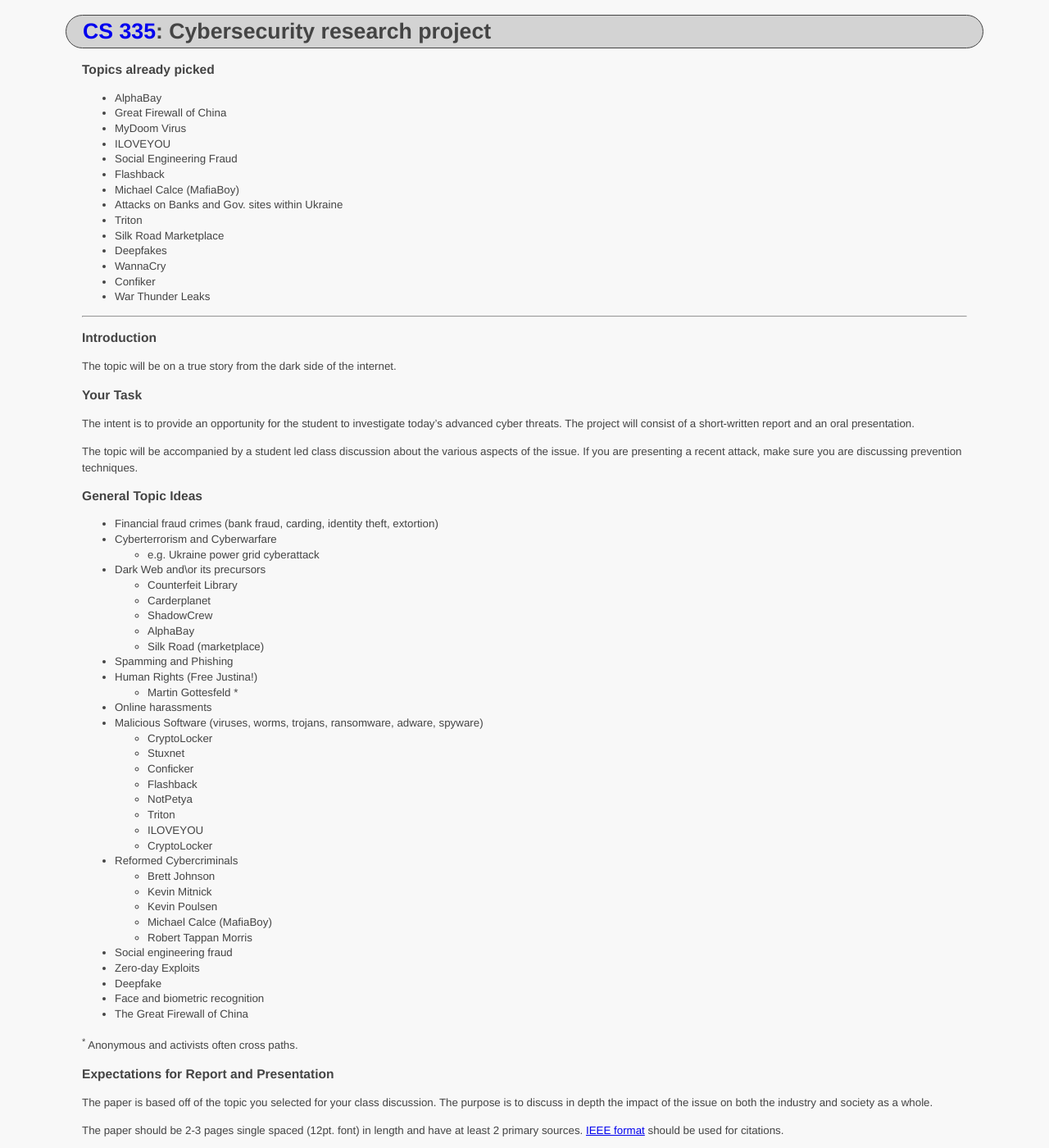
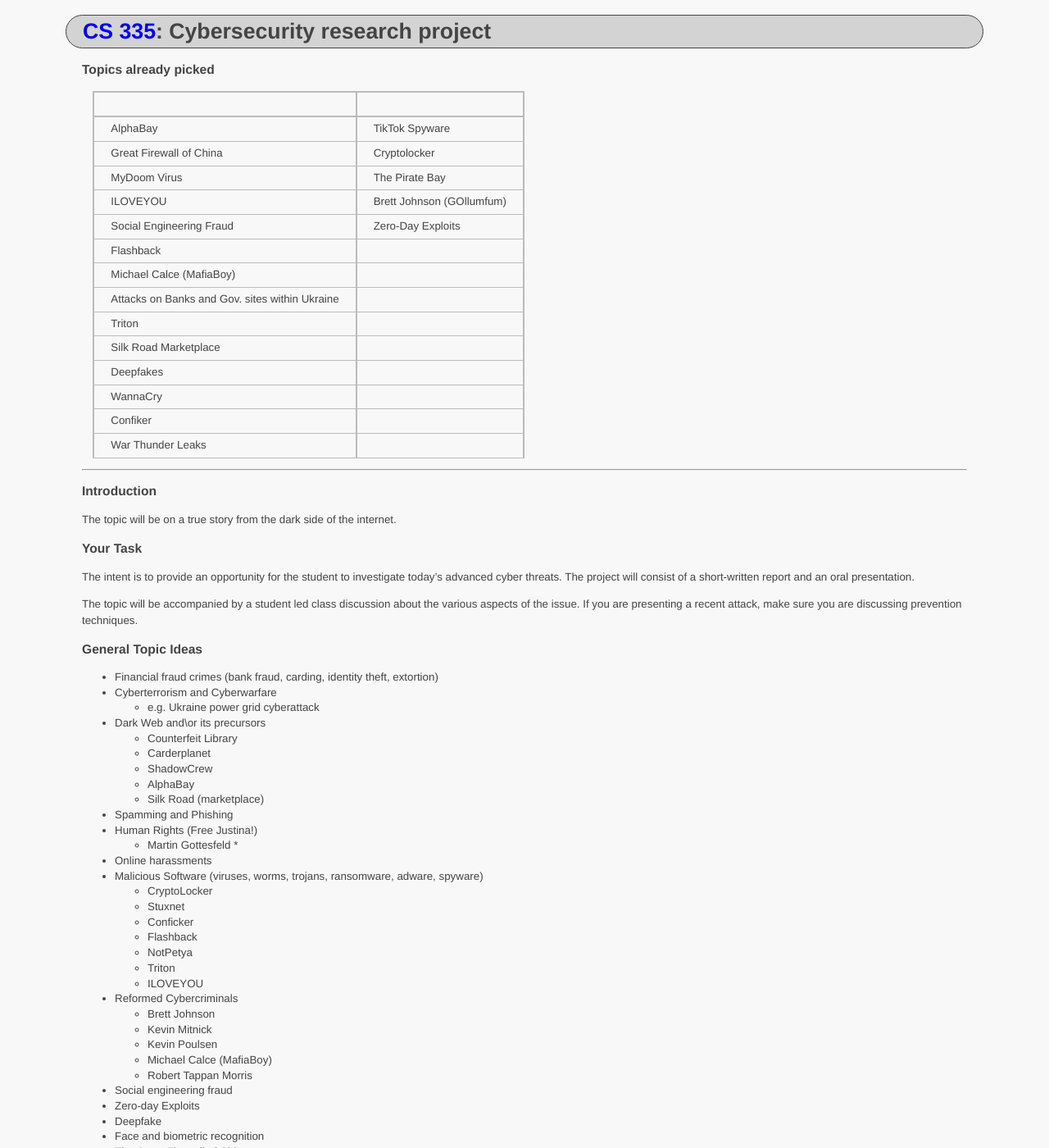
Before and after one commit to ycpcs/cs335-spring2023, a Jekyll site: the page built from assignments/cybercrime.md, in a window 1280 px wide and 1400 px high. Shown: the whole window at 82% size. Built offline with Jekyll 4.4.1, drawn with Linux system fonts in a browser that asks for light colours.

Commit message:
update topics

```diff
--- a/assignments/cybercrime.md
+++ b/assignments/cybercrime.md
@@ -5,20 +5,23 @@ title: "Cybersecurity research project"
 ---
 
 ### Topics already picked
-- AlphaBay
-- Great Firewall of China
-- MyDoom Virus
-- ILOVEYOU
-- Social Engineering Fraud
-- Flashback
-- Michael Calce (MafiaBoy)
-- Attacks on Banks and Gov. sites within Ukraine
-- Triton
-- Silk Road Marketplace
-- Deepfakes
-- WannaCry
-- Confiker
-- War Thunder Leaks
+
+| | |
+|---|--|
+AlphaBay |  TikTok Spyware
+Great Firewall of China | Cryptolocker
+MyDoom Virus | The Pirate Bay
+ILOVEYOU | Brett Johnson (GOllumfum)
+Social Engineering Fraud | Zero-Day Exploits
+Flashback |
+Michael Calce (MafiaBoy) |
+Attacks on Banks and Gov. sites within Ukraine |
+Triton |
+Silk Road Marketplace |
+Deepfakes |
+WannaCry |
+Confiker |
+War Thunder Leaks |
 
 ---------
 
```
Also changed, not shown: other parts of assignments/cybercrime.md (+0 -1 lines).
